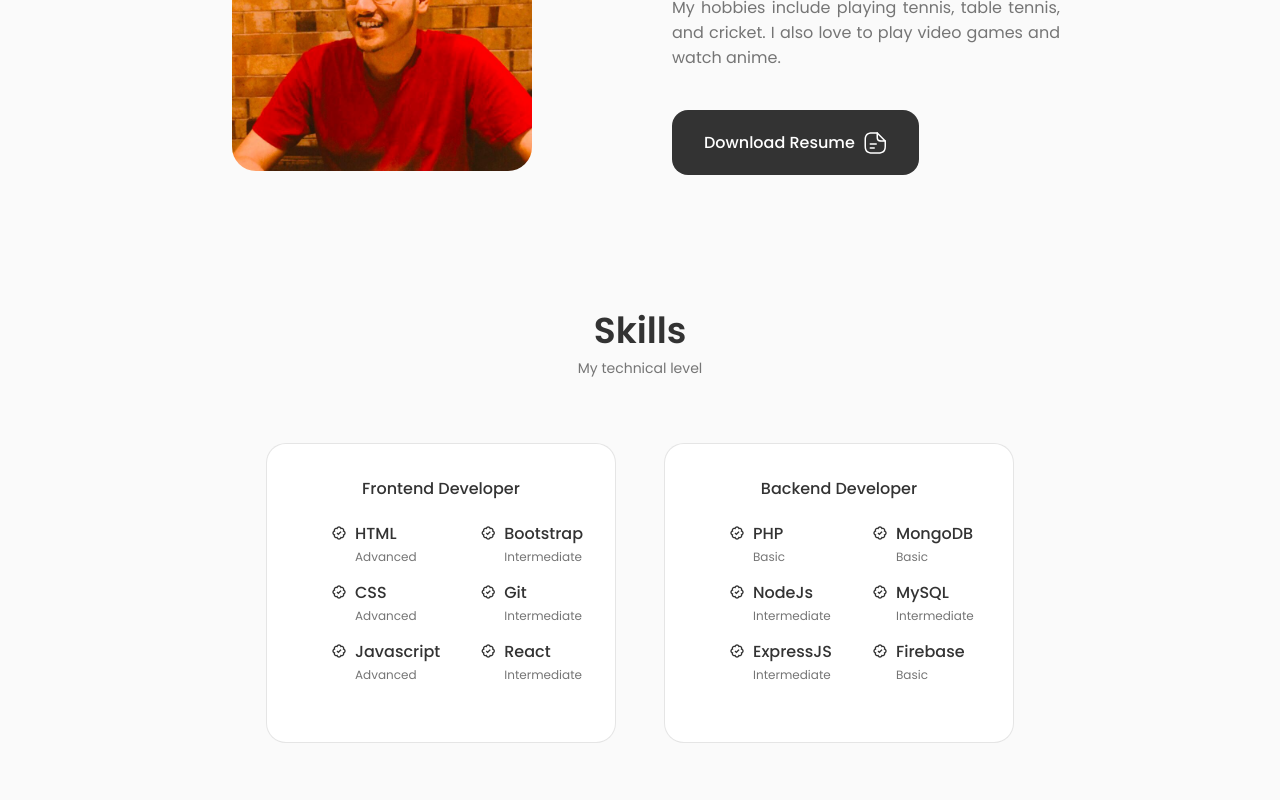
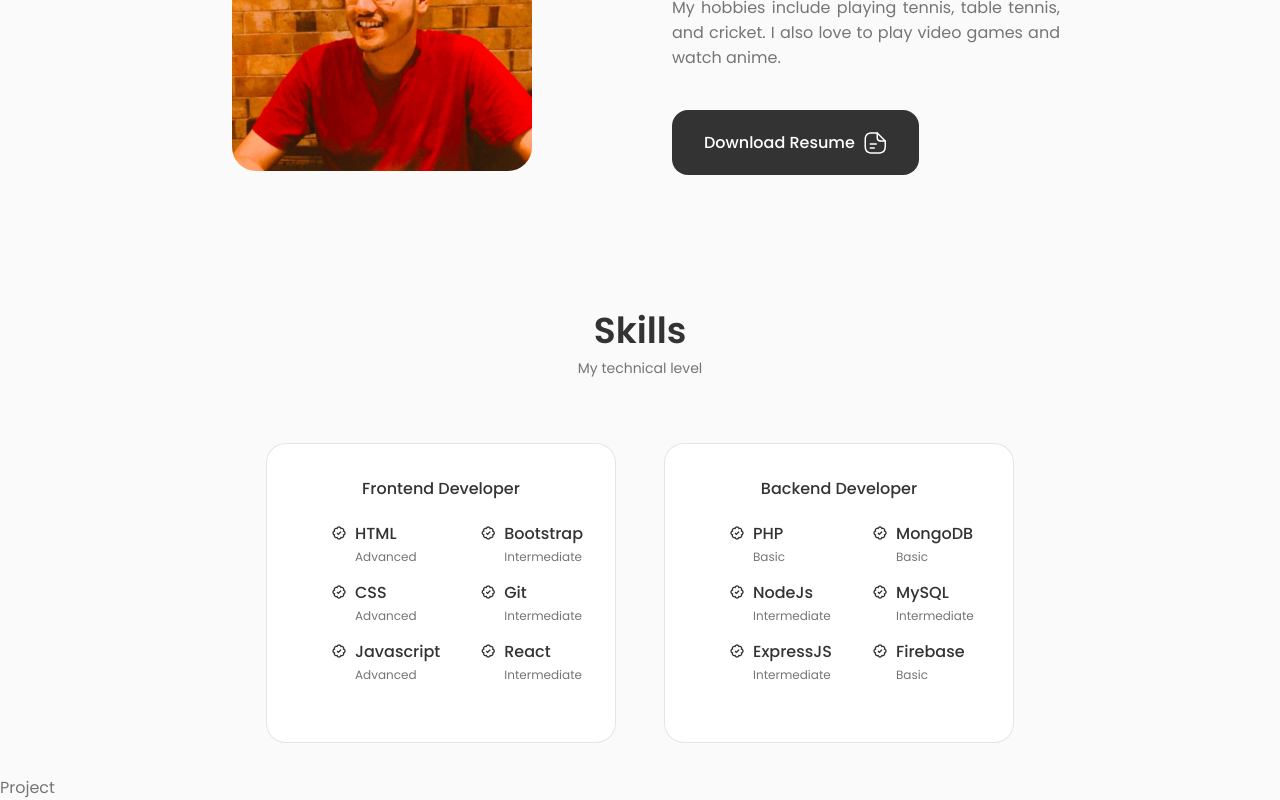
Before and after one commit to SidharthMishra-07/portfolio, a React (Create React App) app: page / in a window 1280 px wide. Shown: the part 1123-1923 px from the top of the page. Before the commit the page ends 1898 px from the top, so only its background shows below. Built offline with nearby package versions, Linux system fonts and the light colour scheme.

Commit message:
Project Added

```diff
--- a/src/App.js
+++ b/src/App.js
@@ -4,6 +4,7 @@ import Header from './Components/Header/Header';
 import Home from './Components/Home/Home';
 import About from './Components/About/About';
 import Skills from './Components/Skills/Skills';
+import Projects from './Components/Projects/Projects';
 
 const App = () => {
   return (
@@ -13,6 +14,7 @@ const App = () => {
         <Home />
         <About />
         <Skills />
+        <Projects />
       </main>
     </>
   )
--- /dev/null
+++ b/src/Components/Projects/Projects.jsx
@@ -0,0 +1,9 @@
+import React from 'react';
+
+const Project = () => {
+  return (
+    <div>Project</div>
+  )
+}
+
+export default Project
```
Also changed, not shown: src/Components/Projects/Projects.css (added).
